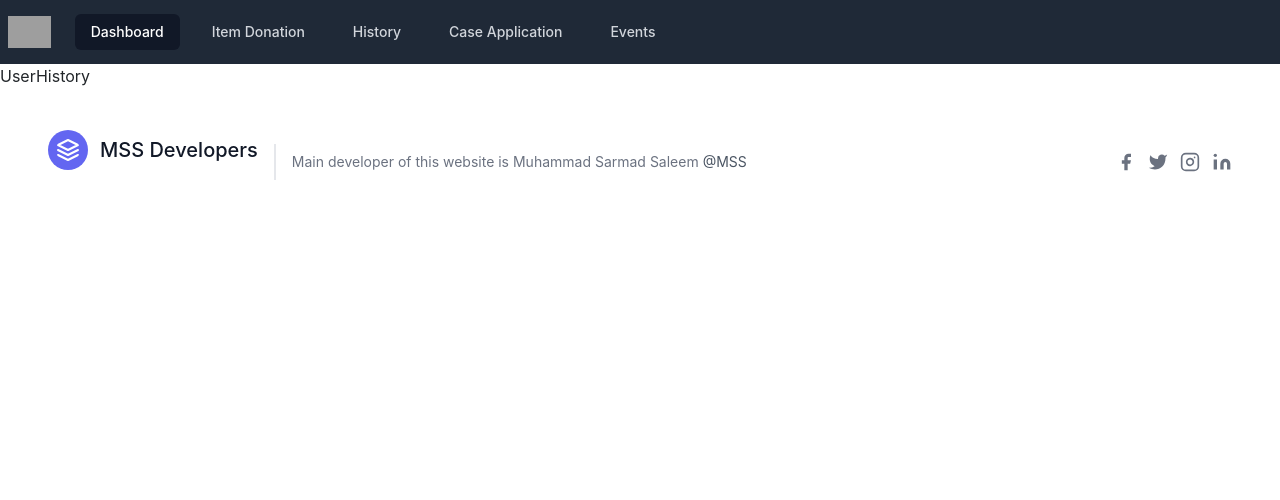
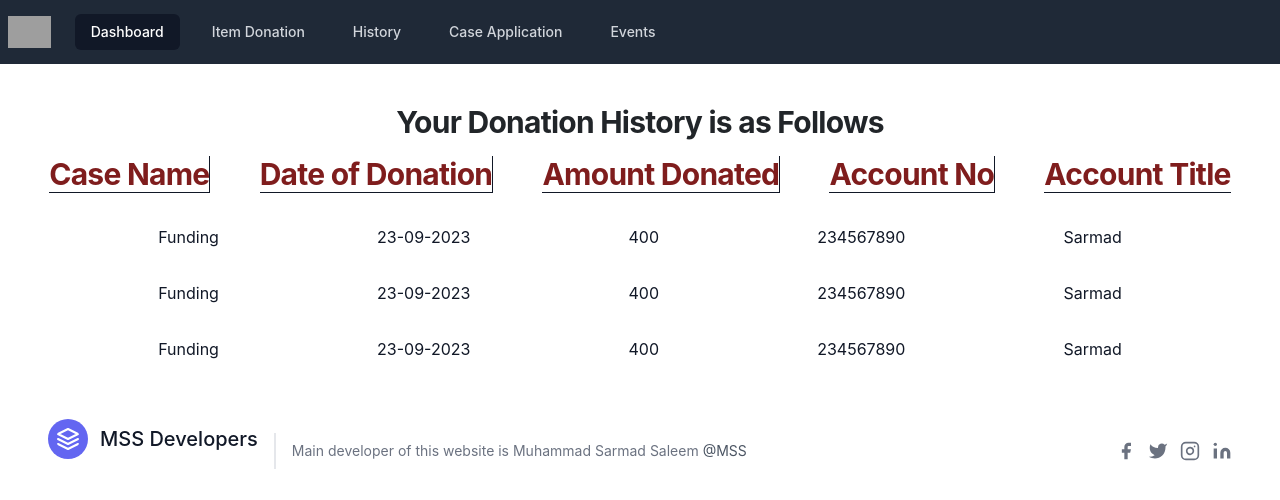
Before and after one commit to sarmadsaleem333/Charity-Organization, a React (Create React App) app: page /history_user in a window 1280 px wide. Shown: the top 500 px of the page. Built offline with nearby package versions, Linux system fonts and the light colour scheme; grey boxes are pictures that could not be loaded.

Commit message:
Added Items front end

```diff
--- a/src/components/Footer.js
+++ b/src/components/Footer.js
@@ -20,7 +20,7 @@ export default function Footer() {
           <span className="ml-3 text-xl">MSS Developers</span>
         </a>
         <p className="text-sm text-gray-500 sm:ml-4 sm:pl-4 sm:border-l-2 sm:border-gray-200 sm:py-2 sm:mt-0 mt-4">
-           Main developer of this website is Muhammad Sarmad Saleem
+          Main developer of this website is Muhammad Sarmad Saleem
           <a
             href="https://twitter.com/knyttneve"
             className="text-gray-600 ml-1"
@@ -46,6 +46,7 @@ export default function Footer() {
           <a className="ml-3 text-gray-500">
             <svg
               fill="currentColor"
+              href="linkedin.com/in/muhammad-sarmad-saleem-3bb060266/"
               strokeLinecap="round"
               strokeLinejoin="round"
               strokeWidth="2"
@@ -55,7 +56,12 @@ export default function Footer() {
               <path d="M23 3a10.9 10.9 0 01-3.14 1.53 4.48 4.48 0 00-7.86 3v1A10.66 10.66 0 013 4s-4 9 5 13a11.64 11.64 0 01-7 2c9 5 20 0 20-11.5a4.5 4.5 0 00-.08-.83A7.72 7.72 0 0023 3z"></path>
             </svg>
           </a>
-          <a className="ml-3 text-gray-500">
+          <a
+            href="linkedin.com/in/muhammad-sarmad-saleem-3bb060266/"
+            target="_blank"
+            rel="noopener noreferrer"
+            className="ml-3 text-gray-500"
+          >
             <svg
               fill="none"
               stroke="currentColor"
--- /dev/null
+++ b/src/components/HistoryItem.js
@@ -0,0 +1,15 @@
+import React from 'react'
+
+export default function HistoryItem() {
+    return (
+
+        <div className='flex justify-evenly py-3 px-0'>
+            <div className=' border-gray-900 text-gray-900'>Funding</div>
+            <div className=' border-gray-900 text-gray-900'>23-09-2023</div>
+            <div className=' border-gray-900 text-gray-900'>400</div>
+            <div className=' border-gray-900 text-gray-900 '>234567890</div>
+            <div className=' border-gray-900 text-gray-900'>Sarmad</div>
+        </div>
+
+    )
+}
--- a/src/components/UserHistory.js
+++ b/src/components/UserHistory.js
@@ -1,7 +1,24 @@
-import React from 'react'
+import React from 'react';
+import HistoryItem from './HistoryItem';
 
 export default function UserHistory() {
   return (
-    <div>UserHistory</div>
-  )
+    <div>
+      <h2 className="text-2xl font-bold leading-7 pt-10 text-center text-black-900 sm:truncate sm:text-3xl sm:tracking-tight">
+        Your Donation History is as Follows
+      </h2>
+      <div className='flex justify-evenly py-3'>
+        <div className='border-b border-r border-gray-900 text-red-900 font-bold sm:truncate sm:text-3xl sm:tracking-tight'>Case Name</div>
+        <div className='border-b border-r border-gray-900 text-red-900 font-bold sm:truncate sm:text-3xl sm:tracking-tight'>Date of Donation</div>
+        <div className='border-b border-r border-gray-900 text-red-900 font-bold sm:truncate sm:text-3xl sm:tracking-tight'>Amount Donated </div>
+        <div className='border-b border-r border-gray-900 text-red-900 font-bold sm:truncate sm:text-3xl sm:tracking-tight'>Account No</div>
+        <div className='border-b border-gray-900 text-red-900 font-bold sm:truncate sm:text-3xl sm:tracking-tight'>Account Title</div>
+      </div>
+      <div>
+        <HistoryItem/>
+        <HistoryItem/>
+        <HistoryItem/>
+      </div>
+    </div>
+  );
 }
```
